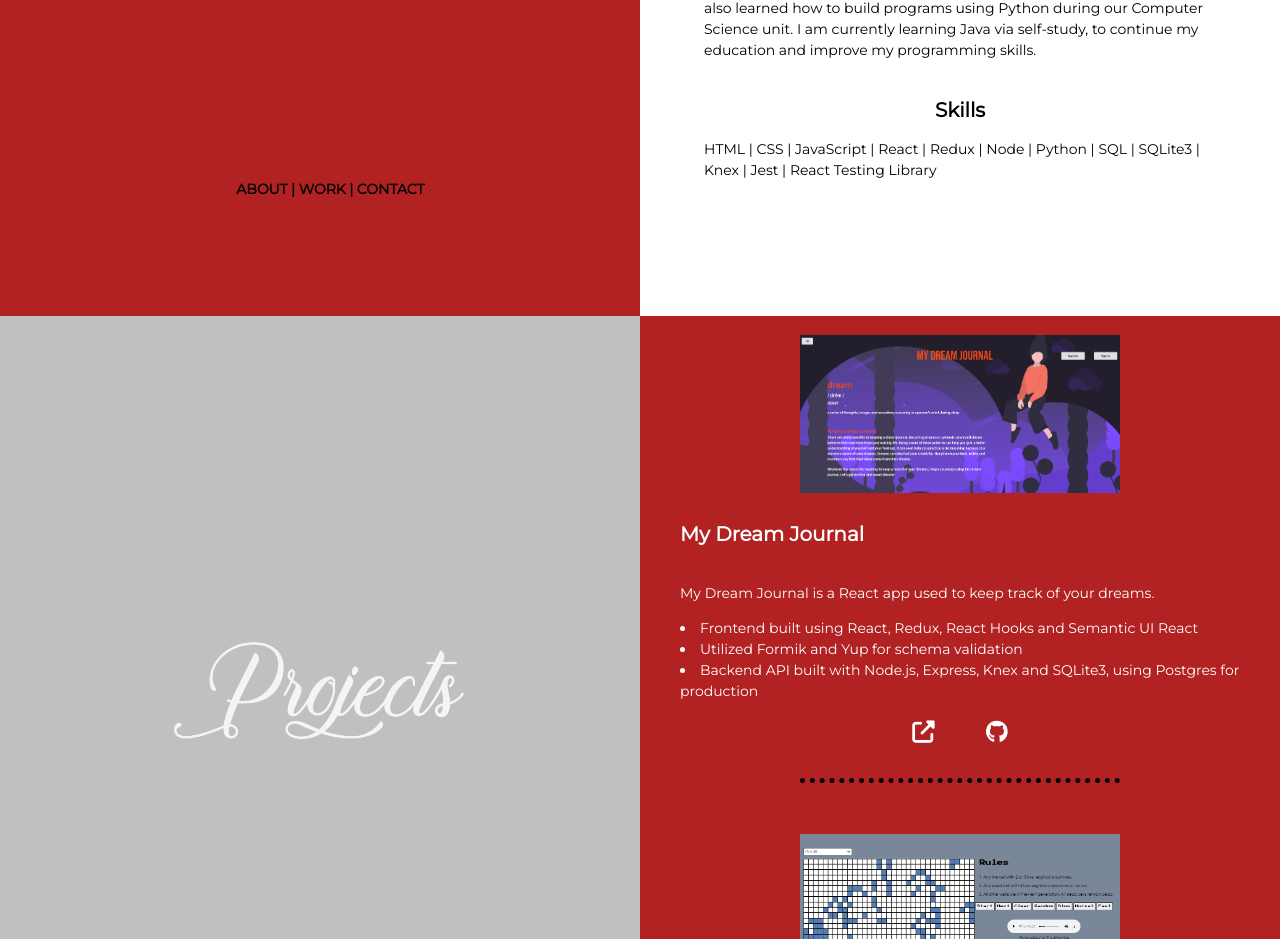
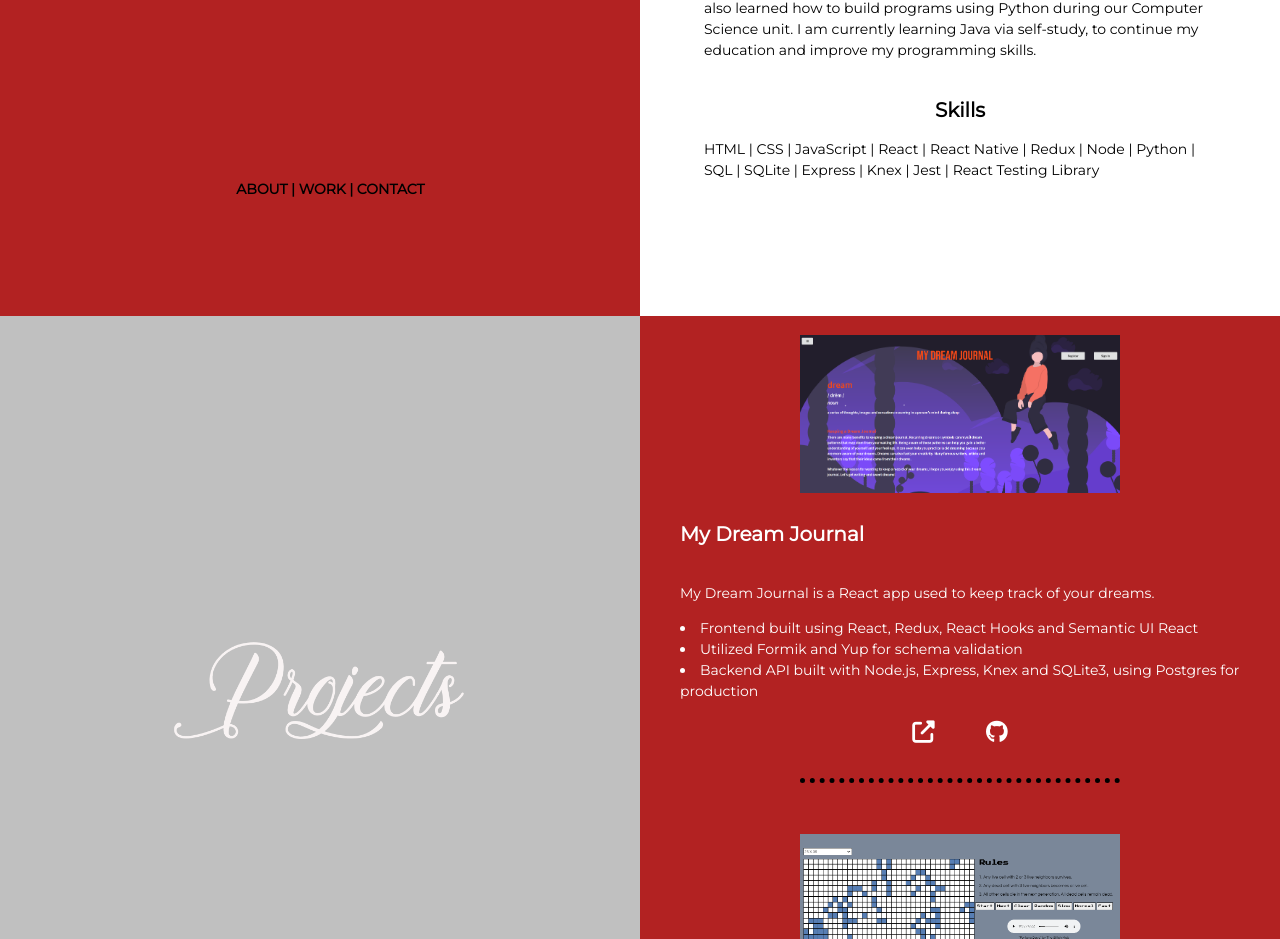
Before and after one commit to MicheSi/portfolio-react, a React (Create React App) app: page / in a window 1280 px wide. Shown: the part 1294-2233 px from the top of the page. Built offline with nearby package versions, Linux system fonts and the light colour scheme.

Commit message:
updated skills

```diff
--- a/src/components/about.js
+++ b/src/components/about.js
@@ -24,7 +24,7 @@ const About = props => {
                 </p>
                 <h3 className='skillsh3'>Skills</h3>
                 <p className='skills'>
-                    HTML | CSS | JavaScript | React | Redux | Node | Python | SQL | SQLite3 |
+                    HTML | CSS | JavaScript | React | React Native | Redux | Node | Python | SQL | SQLite | Express |
                     Knex | Jest | React Testing Library
                 </p>
             </div>
```
